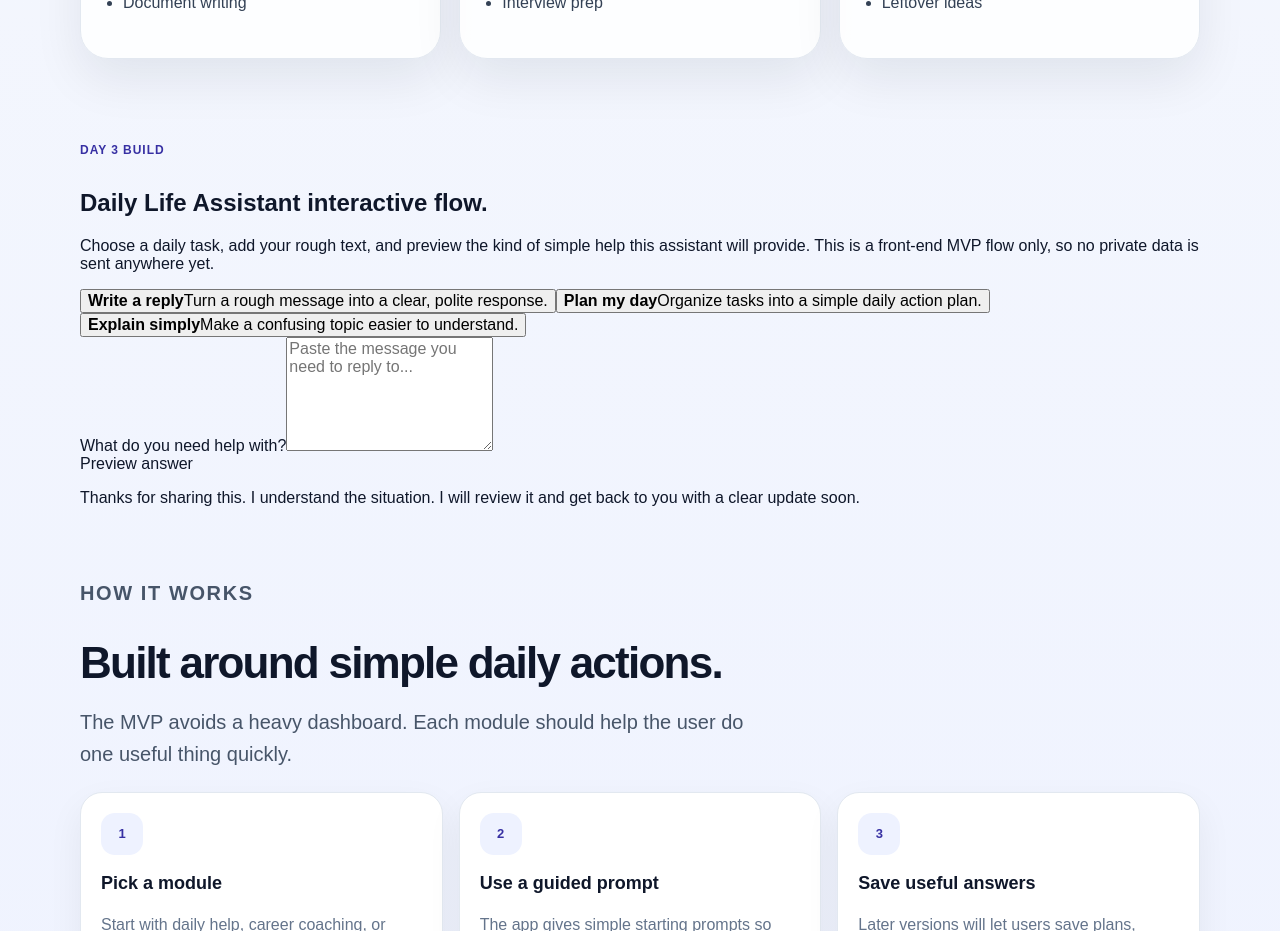
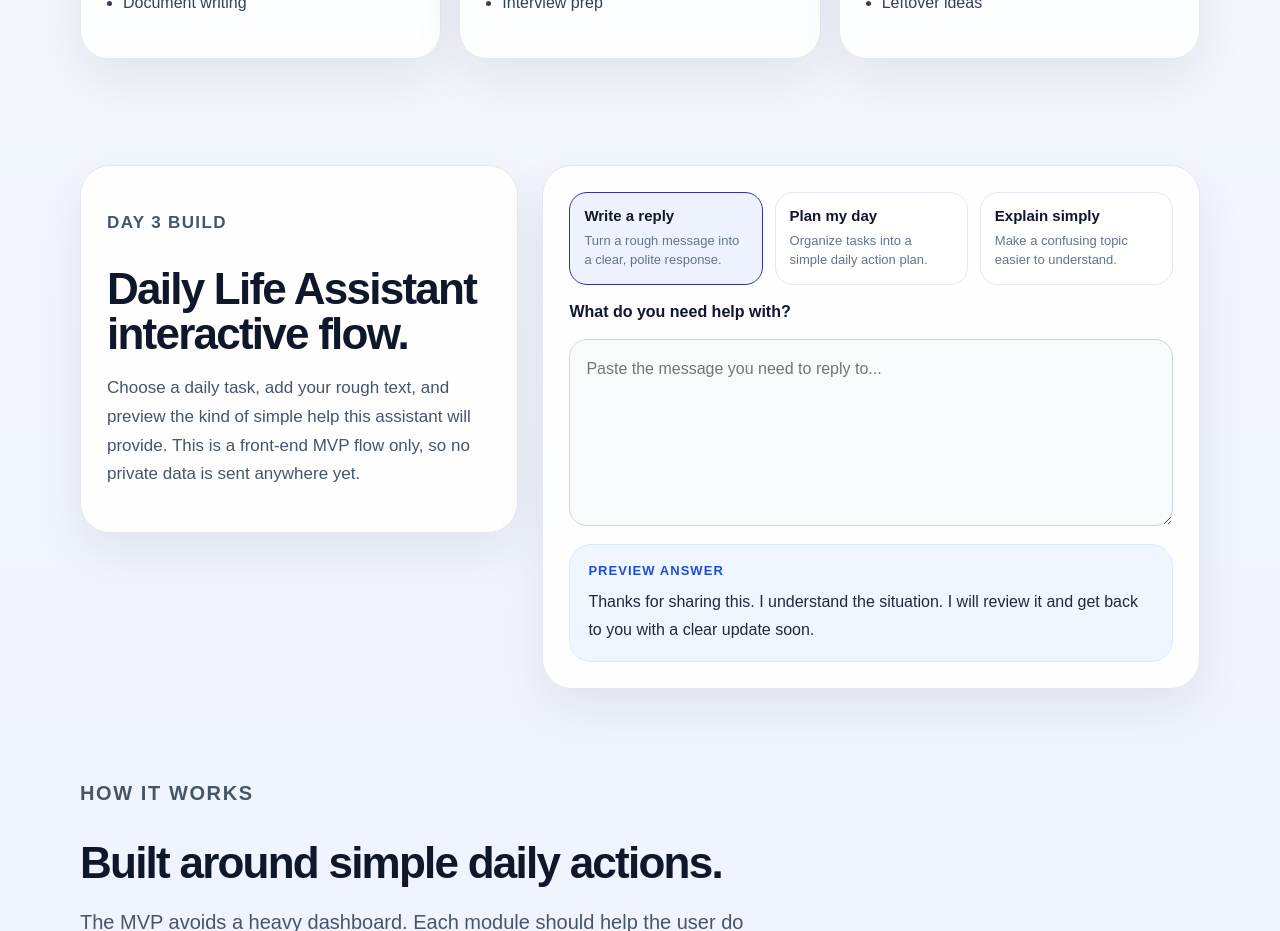
Before and after one commit to bushra-muneer/ai-life-assistant, a Next.js app: page / in a window 1280 px wide. Shown: the part 1380-2311 px from the top of the page. Built offline with nearby package versions, Linux system fonts and the light colour scheme.

Commit message:
Style Day 3 Daily Life flow

```diff
--- a/app/globals.css
+++ b/app/globals.css
@@ -191,7 +191,8 @@ textarea {
 
 .moduleNavSection,
 .infoSection,
-.roadmapSection {
+.roadmapSection,
+.dailyFlowSection {
   padding: 34px 0;
 }
 
@@ -305,6 +306,116 @@ textarea {
   align-items: start;
 }
 
+.dailyFlowGrid {
+  display: grid;
+  grid-template-columns: minmax(0, 0.8fr) minmax(320px, 1.2fr);
+  gap: 24px;
+  align-items: start;
+}
+
+.dailyFlowIntro,
+.dailyFlowCard {
+  background: rgba(255, 255, 255, 0.9);
+  border: 1px solid #e2e8f0;
+  border-radius: 30px;
+  padding: 26px;
+  box-shadow: 0 20px 50px rgba(15, 23, 42, 0.08);
+}
+
+.dailyFlowIntro h2 {
+  margin: 12px 0;
+  font-size: clamp(28px, 4vw, 44px);
+  letter-spacing: -0.04em;
+  line-height: 1.02;
+}
+
+.dailyFlowIntro p {
+  color: #475569;
+  font-size: 17px;
+  line-height: 1.7;
+}
+
+.dailyFlowCard {
+  display: grid;
+  gap: 18px;
+}
+
+.promptChoices {
+  display: grid;
+  grid-template-columns: repeat(3, minmax(0, 1fr));
+  gap: 12px;
+}
+
+.promptChoice {
+  border: 1px solid #e2e8f0;
+  border-radius: 18px;
+  padding: 14px;
+  background: #ffffff;
+  color: #0f172a;
+  cursor: pointer;
+  text-align: left;
+}
+
+.promptChoice strong,
+.promptChoice span {
+  display: block;
+}
+
+.promptChoice strong {
+  margin-bottom: 8px;
+  font-size: 15px;
+}
+
+.promptChoice span {
+  color: #64748b;
+  font-size: 13px;
+  line-height: 1.45;
+}
+
+.promptChoice.active {
+  border-color: #3730a3;
+  background: #eef2ff;
+}
+
+.inputLabel {
+  font-weight: 900;
+}
+
+.dailyFlowCard textarea {
+  width: 100%;
+  resize: vertical;
+  border: 1px solid #cbd5e1;
+  border-radius: 18px;
+  padding: 16px;
+  background: #f8fafc;
+  color: #0f172a;
+  line-height: 1.6;
+}
+
+.assistantPreview {
+  border: 1px solid #dbeafe;
+  border-radius: 22px;
+  padding: 18px;
+  background: #eff6ff;
+}
+
+.assistantPreview span {
+  display: block;
+  margin-bottom: 10px;
+  color: #1d4ed8;
+  font-size: 13px;
+  font-weight: 900;
+  letter-spacing: 0.08em;
+  text-transform: uppercase;
+}
+
+.assistantPreview p {
+  margin: 0;
+  color: #1e293b;
+  line-height: 1.7;
+  white-space: pre-line;
+}
+
 @media (max-width: 900px) {
   .headerNav {
     display: none;
@@ -318,7 +429,9 @@ textarea {
   .grid,
   .moduleNavGrid,
   .stepsGrid,
-  .roadmapCard {
+  .roadmapCard,
+  .dailyFlowGrid,
+  .promptChoices {
     grid-template-columns: 1fr;
   }
 }
```
